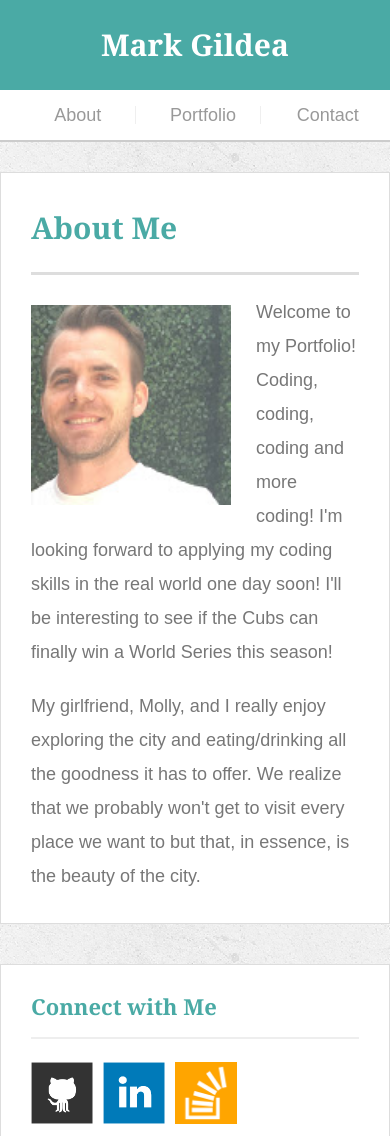
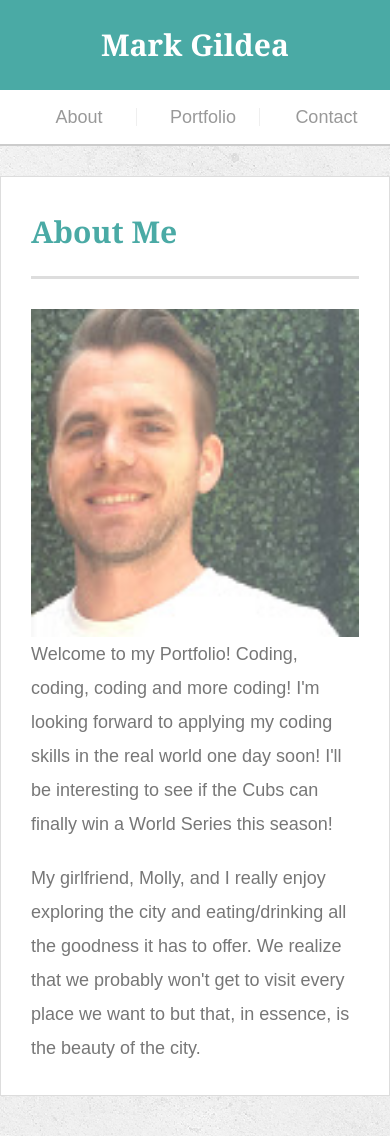
Before and after one commit to markwGildea/Responsive-Portfolio, a PHP site: page / in a window 390 px wide. Shown: the top 1136 px of the page. Run offline with PHP 8.4, Linux system fonts and the light colour scheme.

Commit message:
Finalized

```diff
--- a/assets/css/style.css
+++ b/assets/css/style.css
@@ -283,10 +283,19 @@ input[type=submit] {
 		width: 100%;
 		text-align: center;
 		margin-top: 0px;
-		padding: 8px;
+		padding: 10px;
 	}
 	nav a {
 		width: 32%;
 		margin: 0px;
 	}
+	.auth-image {
+		width: 100%;
+	}
+	.work img {
+		width: 100%;
+	}
+	.work {
+		width: 100%;
+	}
 }
```
